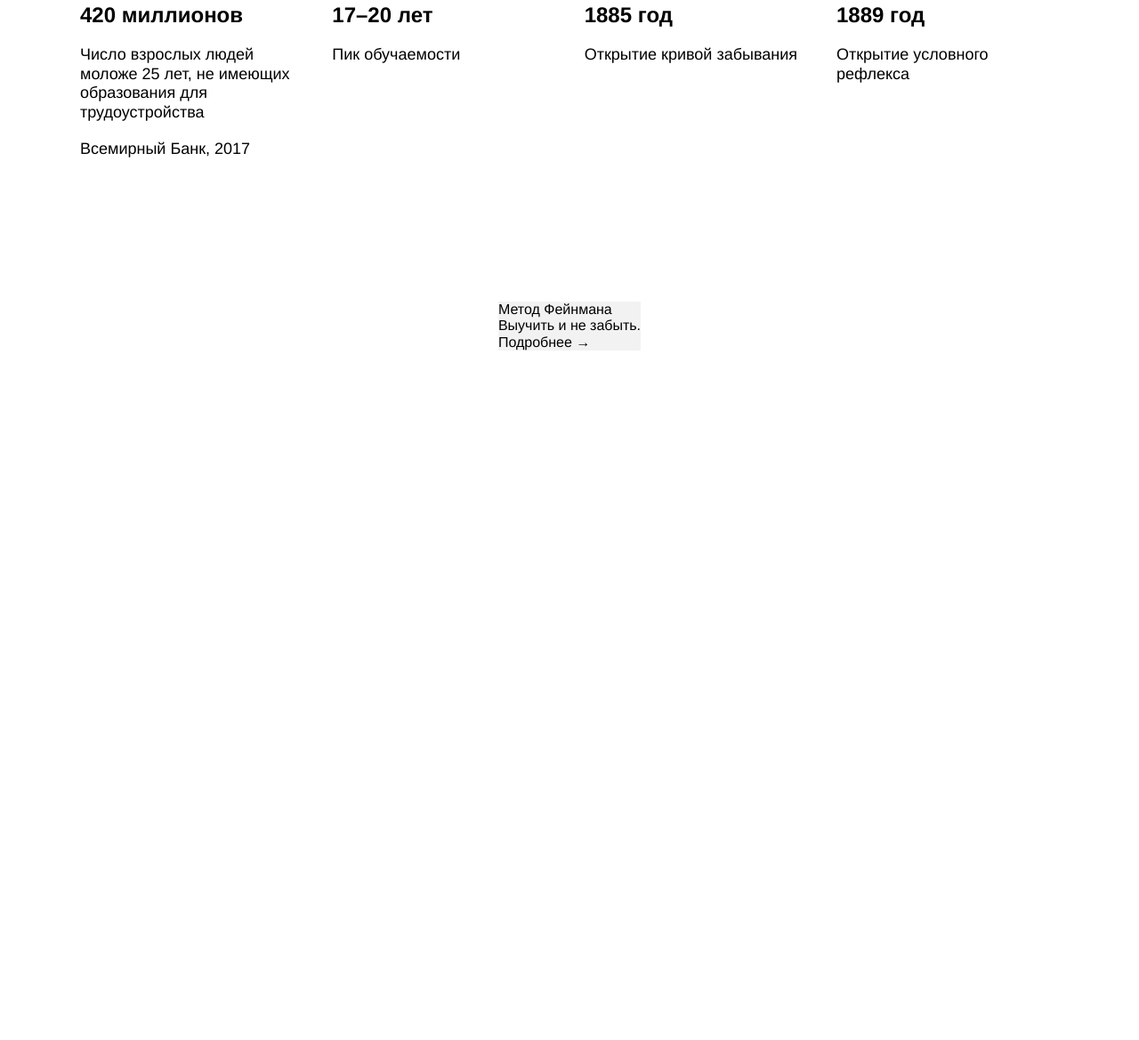
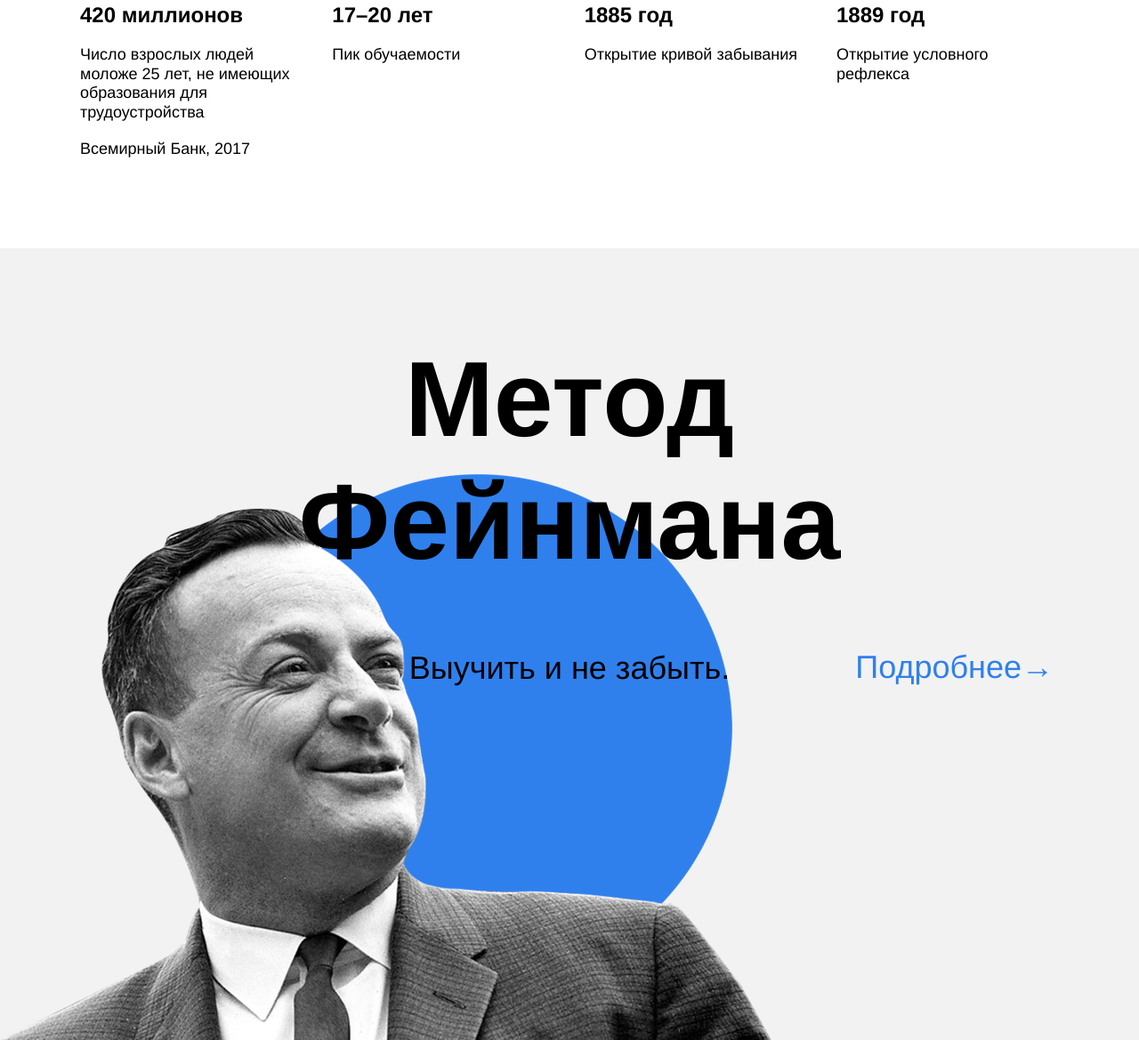
Before and after one commit to AndMuravyev/how-to-learn, a plain HTML site: page index.html in a window 1280 px wide. Shown: the part 1728-2897 px from the top of the page at 89% size. Before the commit the page ends 2122 px from the top, so only its background shows below. Drawn offline with Linux system fonts and the light colour scheme.

Commit message:
feynman done

```diff
--- a/index.html
+++ b/index.html
@@ -69,11 +69,14 @@
             <li class="table__text">Открытие условного рефлекса</li>
           </ul>
         </div>
-        <section class="feynman">
-          <div class="feynman__title">Метод Фейнмана</div>
-          <div class="feynman__subtitle">Выучить и не забыть.</div>
-          <div class="feynman__link">Подробнее &#8594</div>
-        </section>
+      </section>
+      <section class="feynman">
+        <h2 class="feynman__title">Метод Фейнмана</h2>
+        <h3 class="feynman__subtitle">Выучить и не забыть.</h3>
+        <div class="feynman__link">
+          <a class="feynman__link" href="#">Подробнее&#8594</a>
+        </div>
+        <div class="feynman__illustration"></div>
       </section>
     </main>
   </div>
--- a/styles/style.css
+++ b/styles/style.css
@@ -157,7 +157,7 @@ ul {
 
 .table {
   width: 1100px;
-  margin: 60px auto 100px;
+  margin-bottom: 100px;
   display: flex;
   flex-wrap: wrap;
   justify-content: space-between;
@@ -165,7 +165,7 @@ ul {
 
 .table__cell {
   padding: 0;
-  margin: 0 0 60px 0;
+  margin: 60px 0 0 0;
   width: 250px;
 }
 
@@ -188,7 +188,54 @@ ul {
 
 .feynman {
   background-color: #f2f2f2;
+  height: 890px;
+  position: relative;
+  display: flex;
+  flex-direction: column;
+  align-items: center;
 }
+
+.feynman__title {
+  width: 648px;
+  line-height: 1.15;
+  font-size: 120px;
+  font-weight: 600;
+  padding-top: 100px;
+  text-align: center;
+  margin: 0;
+  z-index: 1;
+}
+
+.feynman__subtitle {
+  line-height: 51px;
+  font-size: 36px;
+  font-weight: normal;
+  text-align: center;
+  margin: 70px 0 0 0;
+  z-index: 1;
+}
+
+.feynman__link {
+  line-height: 51px;
+  font-size: 36px;
+  font-weight: normal;
+  z-index: 1;
+  text-decoration: none;
+  color: #2f80ed;
+  position: absolute;
+  top: 50%;
+  right: 48px;
+}
+
+.feynman__illustration {
+  background-image: url(../images/feynman.png);
+  bottom: 0;
+  left: 0;
+  width: 867px;
+  height: 637px;
+  position: absolute;
+}
+
 /* и элемента с модификатором вида ключ-значение */
 .table__cell_theme_dark {
   width: 200px;
```
